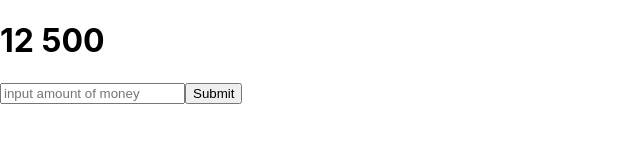
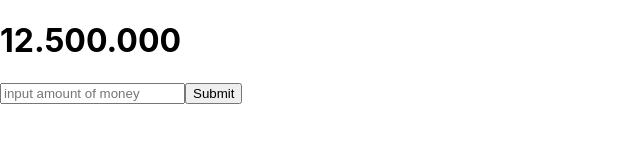
Before and after one commit to andihaki/tokped-denomination, a React (Create React App) app: page / in a window 1280 px wide. Shown: the top 160 px of the page, without its empty margins (0-640 px from the left). Built offline with nearby package versions, Linux system fonts and the light colour scheme.

Commit message:
fixing fail test

```diff
--- a/src/App.tsx
+++ b/src/App.tsx
@@ -4,16 +4,16 @@ import { useState } from "react";
 import Results from "./Results";
 
 const App: React.FC = () => {
-  const [money, setMoney] = useState("12 500");
+  const [money, setMoney] = useState("12.500.000");
   const [isSubmit, setIsSubmit] = useState(false);
   const [isInvalid, setIsInvalid] = useState("");
 
   function submitHandler(e: any) {
-    console.log("ok", money);
+    // console.log("ok", money);
     e.preventDefault();
     setIsSubmit(!isSubmit);
-    // fractionChecker(money);
-    console.info(checker(money));
+    checker(money);
+    // console.info(checker(money));
   }
 
   // function fractionChecker(fraction) {
@@ -61,7 +61,9 @@ const App: React.FC = () => {
 
     // capture valid currency
     //18.215
-    const withDot = /^\d+\.?\d+$/.test(fraction);
+    // const withDot = /^\d+\.?\d+$/.test(fraction); bugs if repated .xxx
+    const withDot = /^\d+(.?\d{3})*$/.test(fraction);
+
     //Rp17500
     const withRp = /^(Rp)\d+$/.test(fraction);
     //Rp17.500,00
@@ -87,18 +89,21 @@ const App: React.FC = () => {
     const withoutZeroPrefix = fraction.replace(/\b0+/g, "");
     const cleanFraction =
       withoutComma || withoutZeroPrefix || fraction.replace(/\D/g, "");
-
+    // console.log(withoutComma, withoutZeroPrefix, cleanFraction);
     return cleanFraction;
   }
   // console.log("isInvalid", isInvalid);
   return (
     <div className="App">
-      <h1 className="money">{money || ""}</h1>
+      <h1 className="money" data-testid="money">
+        {money || ""}
+      </h1>
       <form onSubmit={submitHandler}>
         <input
           type="text"
           placeholder="input amount of money"
           className="input-money"
+          data-testid="input-money"
           onChange={e => {
             setMoney(e.target.value);
             setIsSubmit(false);
--- a/src/Results.tsx
+++ b/src/Results.tsx
@@ -10,7 +10,18 @@ interface Iresults {
 
 // const Results: React.FC<IResults> = ({ value }: IResults) => {
 const Results = ({ value }: IResults): any => {
-  const fractions = [100000, 50000, 20000, 10000, 5000, 1000, 500, 100, 50];
+  const fractions = [
+    100000,
+    50000,
+    20000,
+    10000,
+    5000,
+    2000,
+    1000,
+    500,
+    100,
+    50
+  ];
   const results: Iresults = {};
   // let money = value;
   let money = value;
@@ -27,15 +38,28 @@ const Results = ({ value }: IResults): any => {
       let test = countIt(0, money, fraction);
       money = money - test * fraction;
       results[fraction] = test;
-      console.info(test, money, fraction);
+      // console.info(test, money, fraction);
+    }
+
+    // no available fraction
+    if (money && money < fraction && money < 50) {
+      results[money] = 1;
+      // console.log("last fraction");
     }
   });
-  console.log(results);
+  // console.log(results);
 
   return (
     Object.keys(results).length &&
     Object.keys(results).map((result, index) => {
-      return <div key={index}>{results[result] + "x Rp" + result}</div>;
+      // return <div key={index}>{results[result] + "x Rp" + result}</div>;
+      return (
+        <div key={index} className="results">
+          {parseInt(result, 0) >= 50
+            ? results[result] + "x Rp" + result
+            : "left Rp" + result + " (no available fraction)"}
+        </div>
+      );
     })
   );
 };
```
Also changed, not shown: 1 other file (tests, documents, lock files or other folders).
